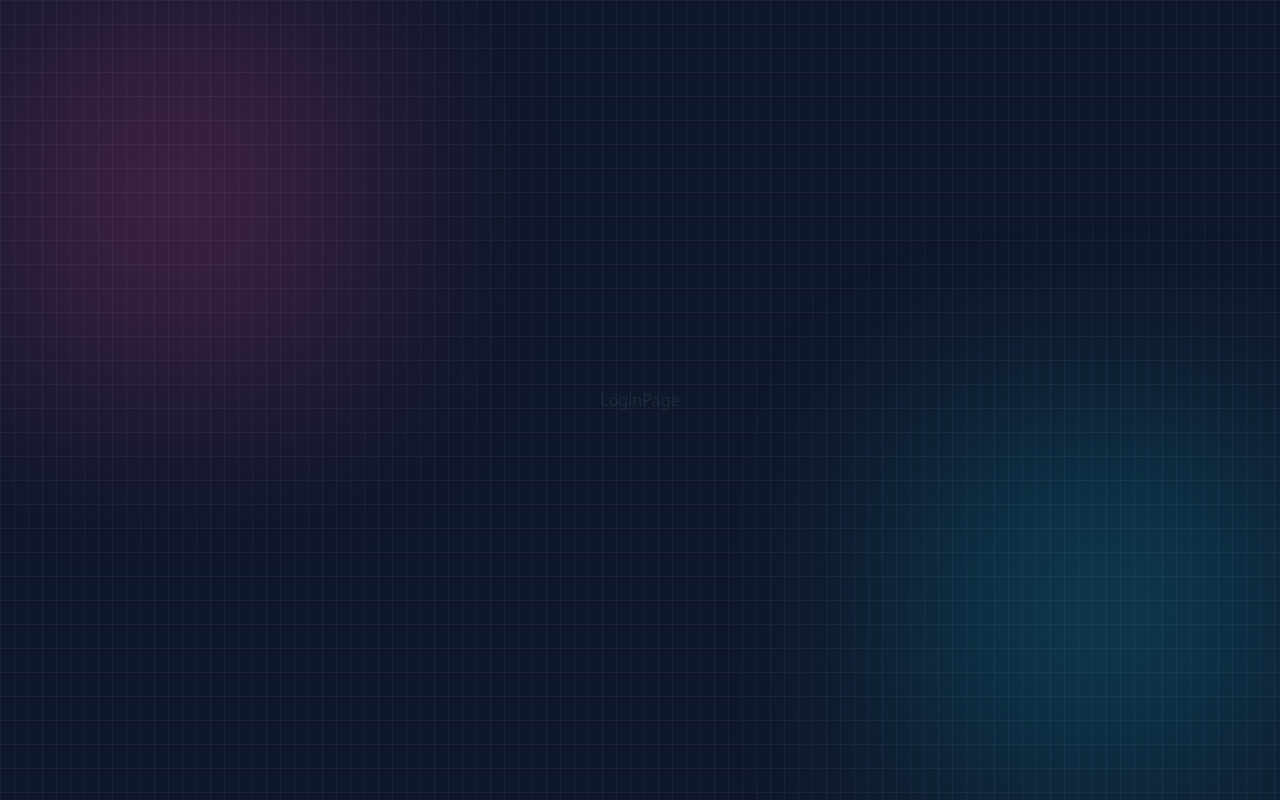
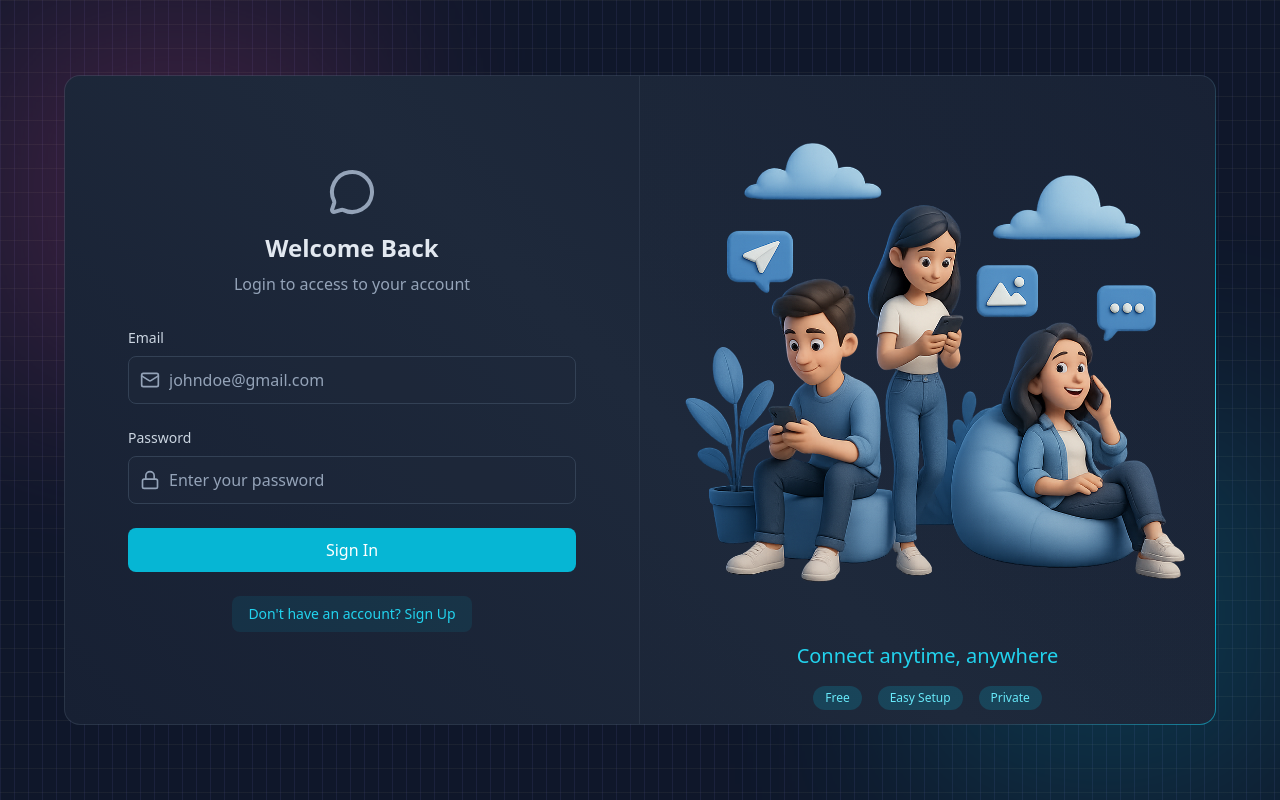
Before and after one commit to YashSinghal02/ChitChatFrontend, a React (Vite) app: page /login in a window 1280 px wide. Built offline with nearby package versions, Linux system fonts and the light colour scheme; no server answers.

Commit message:
login & logout implemented

```diff
--- a/src/pages/ChatPage.jsx
+++ b/src/pages/ChatPage.jsx
@@ -1,7 +1,12 @@
+import { useAuthStore } from "../store/useAuthStore";
+
 function ChatPage() {
+  const{logout}=useAuthStore();
+
   return (
-    <div>
+    <div className="z-10 text-white">
          Chat Page
+         <button onClick={logout}>logout</button>
     </div>
   );
 }
--- a/src/pages/LoginPage.jsx
+++ b/src/pages/LoginPage.jsx
@@ -1,11 +1,108 @@
-import React from 'react'
+import { useState } from "react";
+import { MessageCircleIcon, MailIcon, LoaderIcon, LockIcon } from "lucide-react";
+import { Link } from "react-router";
+import BorderAnimatedContainer from "../components/BorderAnimatedContainer";
+import { useAuthStore } from "../store/useAuthStore";
 
 function LoginPage() {
+  const [formData, setFormData] = useState({ email: "", password: "" });
+  const { login, isLogin } = useAuthStore();
+
+  const handleSubmit = (e) => {
+    e.preventDefault();
+    login(formData);
+  };
+
   return (
-    <div>
-      LoginPage
+    <div className="w-full flex items-center justify-center p-4 bg-slate-900">
+      <div className="relative w-full max-w-6xl md:h-[650px] h-[650px]">
+        <BorderAnimatedContainer>
+          <div className="w-full flex flex-col md:flex-row">
+            {/* FORM CLOUMN - LEFT SIDE */}
+            <div className="md:w-1/2 p-8 flex items-center justify-center md:border-r border-slate-600/30">
+              <div className="w-full max-w-md">
+                {/* HEADING TEXT */}
+                <div className="text-center mb-8">
+                  <MessageCircleIcon className="w-12 h-12 mx-auto text-slate-400 mb-4" />
+                  <h2 className="text-2xl font-bold text-slate-200 mb-2">Welcome Back</h2>
+                  <p className="text-slate-400">Login to access to your account</p>
+                </div>
+
+                {/* FORM */}
+                <form onSubmit={handleSubmit} className="space-y-6">
+                  {/* EMAIL INPUT */}
+                  <div>
+                    <label className="auth-input-label">Email</label>
+                    <div className="relative">
+                      <MailIcon className="auth-input-icon" />
+
+                      <input
+                        type="email"
+                        value={formData.email}
+                        onChange={(e) => setFormData({ ...formData, email: e.target.value })}
+                        className="input"
+                        placeholder="johndoe@gmail.com"
+                      />
+                    </div>
+                  </div>
+
+                  {/* PASSWORD INPUT */}
+                  <div>
+                    <label className="auth-input-label">Password</label>
+                    <div className="relative">
+                      <LockIcon className="auth-input-icon" />
+
+                      <input
+                        type="password"
+                        value={formData.password}
+                        onChange={(e) => setFormData({ ...formData, password: e.target.value })}
+                        className="input"
+                        placeholder="Enter your password"
+                      />
+                    </div>
+                  </div>
+
+                  {/* SUBMIT BUTTON */}
+                  <button className="auth-btn" type="submit" disabled={isLogin}>
+                    {isLogin ? (
+                      <LoaderIcon className="w-full h-5 animate-spin text-center" />
+                    ) : (
+                      "Sign In"
+                    )}
+                  </button>
+                </form>
+
+                <div className="mt-6 text-center">
+                  <Link to="/signup" className="auth-link">
+                    Don't have an account? Sign Up
+                  </Link>
+                </div>
+              </div>
+            </div>
+
+            {/* FORM ILLUSTRATION - RIGHT SIDE */}
+            <div className="hidden md:w-1/2 md:flex items-center justify-center p-6 bg-gradient-to-bl from-slate-800/20 to-transparent">
+              <div>
+                <img
+                  src="/login.png"
+                  alt="People using mobile devices"
+                  className="w-full h-auto object-contain"
+                />
+                <div className="mt-6 text-center">
+                  <h3 className="text-xl font-medium text-cyan-400">Connect anytime, anywhere</h3>
+
+                  <div className="mt-4 flex justify-center gap-4">
+                    <span className="auth-badge">Free</span>
+                    <span className="auth-badge">Easy Setup</span>
+                    <span className="auth-badge">Private</span>
+                  </div>
+                </div>
+              </div>
+            </div>
+          </div>
+        </BorderAnimatedContainer>
+      </div>
     </div>
-  )
+  );
 }
-
-export default LoginPage
+export default LoginPage;
--- a/src/pages/SignUpPage.jsx
+++ b/src/pages/SignUpPage.jsx
@@ -26,7 +26,7 @@
 
   return (
    <div className="w-full flex items-center justify-center p-4 bg-slate-900">
-      <div className="relative w-full max-w-6xl md:h-[600px] h-[610px]">
+      <div className="relative w-full max-w-6xl md:h-[650px] h-[620px]">
         <BorderAnimatedContainer>
           <div className="w-full flex flex-col md:flex-row">
             {/* FORM CLOUMN - LEFT SIDE */}
--- a/src/store/useAuthStore.jsx
+++ b/src/store/useAuthStore.jsx
@@ -6,6 +6,7 @@
   authUser: null,
   isCheckingAuth: true,
   isSignup: false,
+  isLogin: false,
 
   checkAuth: async () => {
     try {
@@ -22,15 +23,38 @@
   signup: async (data) => {
     try {
       set({ isSignup: true });
-      const res=await axiosInstance.post("/auth/signup",data);
-      set({authUser:res.data});
-      toast.success("Account created successfully")
-
-
+      const res = await axiosInstance.post("/auth/signup", data);
+      set({ authUser: res.data });
+      toast.success("Account created successfully");
     } catch (error) {
-       toast.error(error.response?.data?.message);
+      toast.error(error.response?.data?.message);
     } finally {
       set({ isSignup: false });
     }
   },
+
+  login: async (data) => {
+    try {
+      set({ isLogin: true });
+      const res = await axiosInstance.post("/auth/login", data);
+      set({ authUser: res.data });
+      toast.success("Logged in successfully");
+    } catch (error) {
+      console.log("Login Error:", error);
+      toast.error(error.response?.data?.message);
+    } finally {
+      set({ isLogin: false });
+    }
+  },
+
+  logout: async () => {
+    try {
+      const res = await axiosInstance.post("/auth/logout");
+      set({ authUser:null});
+      toast.success("Logout successfully");
+    } catch (error) {
+      console.log("Logout Error:",error);
+      toast.error("Error logging out")
+    }
+  },
 }));
```
